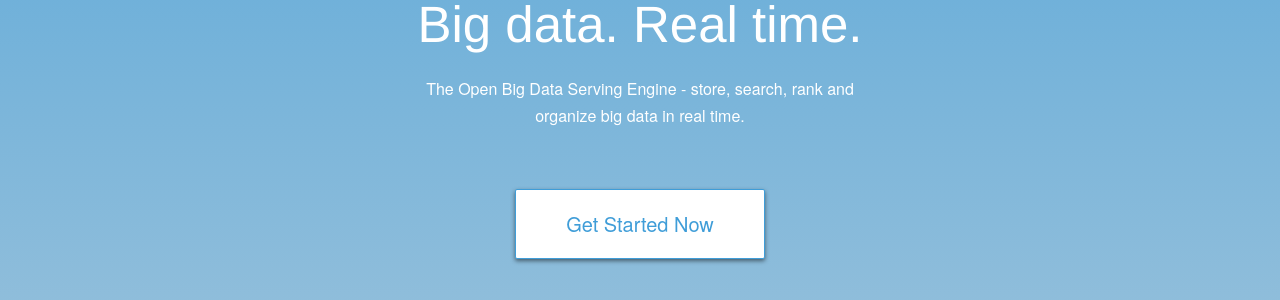
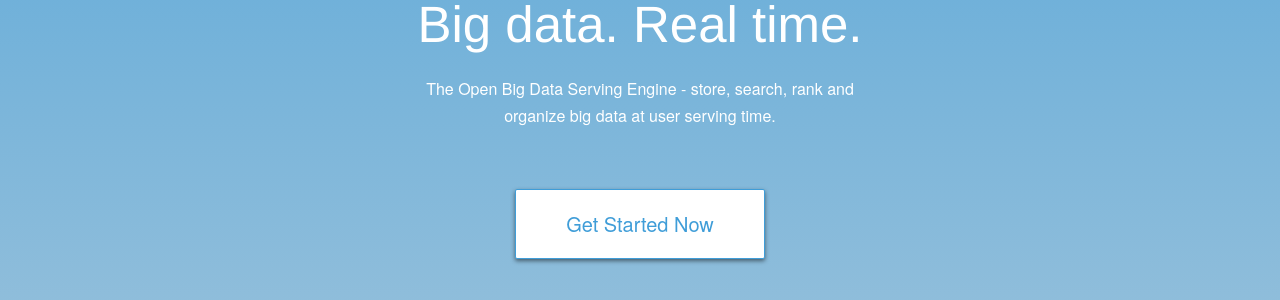
Before and after one commit to vespa-engine/frontpage, a Jekyll site: the page built from index.md, in a window 1280 px wide and 900 px high, scrolled down 310 px. Shown: the part 183-483 px from the top of the window. Built offline with Jekyll 4.4.1, drawn with Linux system fonts in a browser that asks for light colours; some web fonts are replaced.

Commit message:
Rather than repeating 'real time', explain what we mean

```diff
--- a/_includes/header.html
+++ b/_includes/header.html
@@ -34,7 +34,7 @@
             <div class="intro container">
                 <div class="intro-logo container"><img src="{{ site.baseurl }}/img/VespaIcon.png" class="img-responsive center-block"/></div>
                 <div class="intro-lead-in">Big data. Real time.</div>
-                <div class="intro-long">The Open Big Data Serving Engine - store, search, rank and organize big data in real time.</div>
+                <div class="intro-long">The Open Big Data Serving Engine - store, search, rank and organize big data at user serving time.</div>
                 <a href="http://docs.vespa.ai/documentation/vespa-quick-start.html" class="btn btn-xl intro-button">Get Started Now</a>
                 <div class="intro-down-arrow"><a href="#features"><img src="{{ site.baseurl }}/img/down-arrow.svg" height="36" width="36" /></a></div>
             </div>
```
